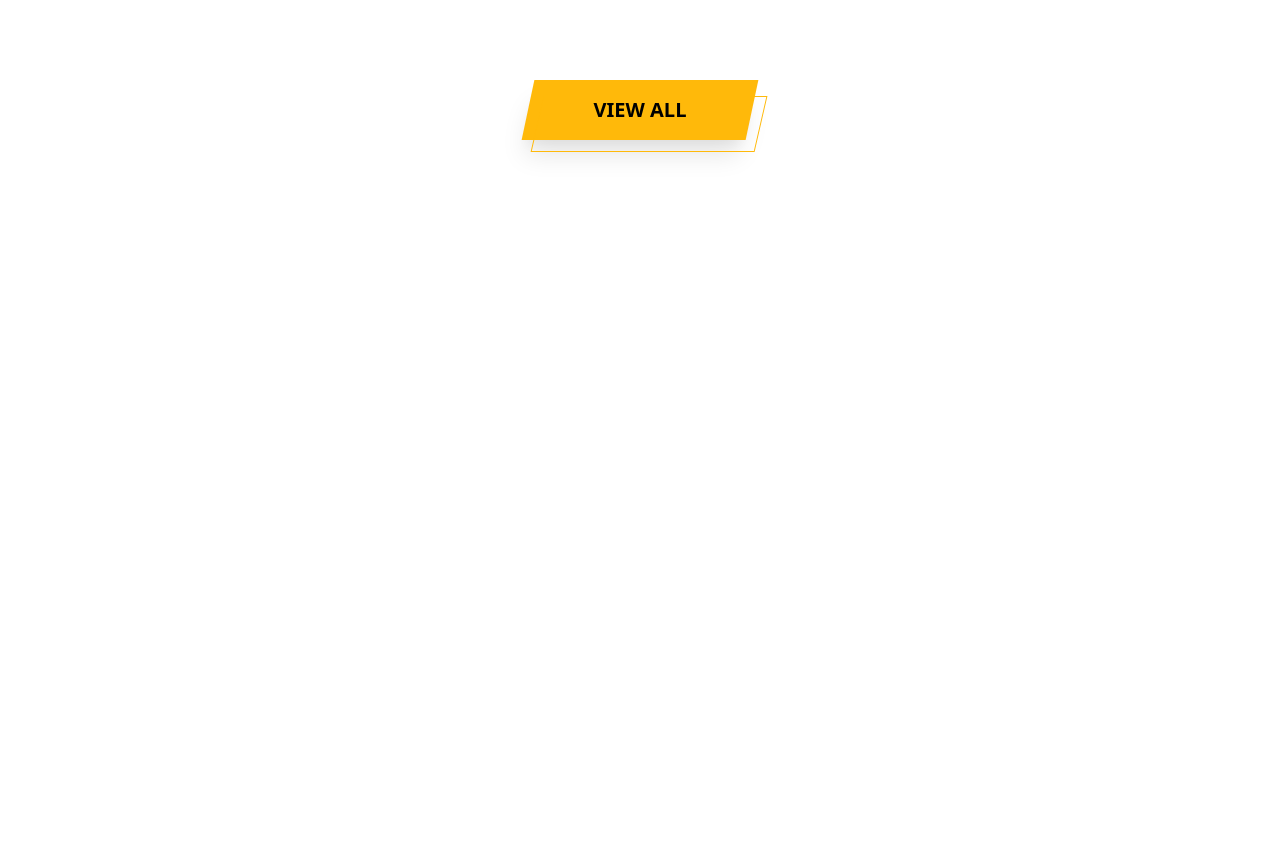
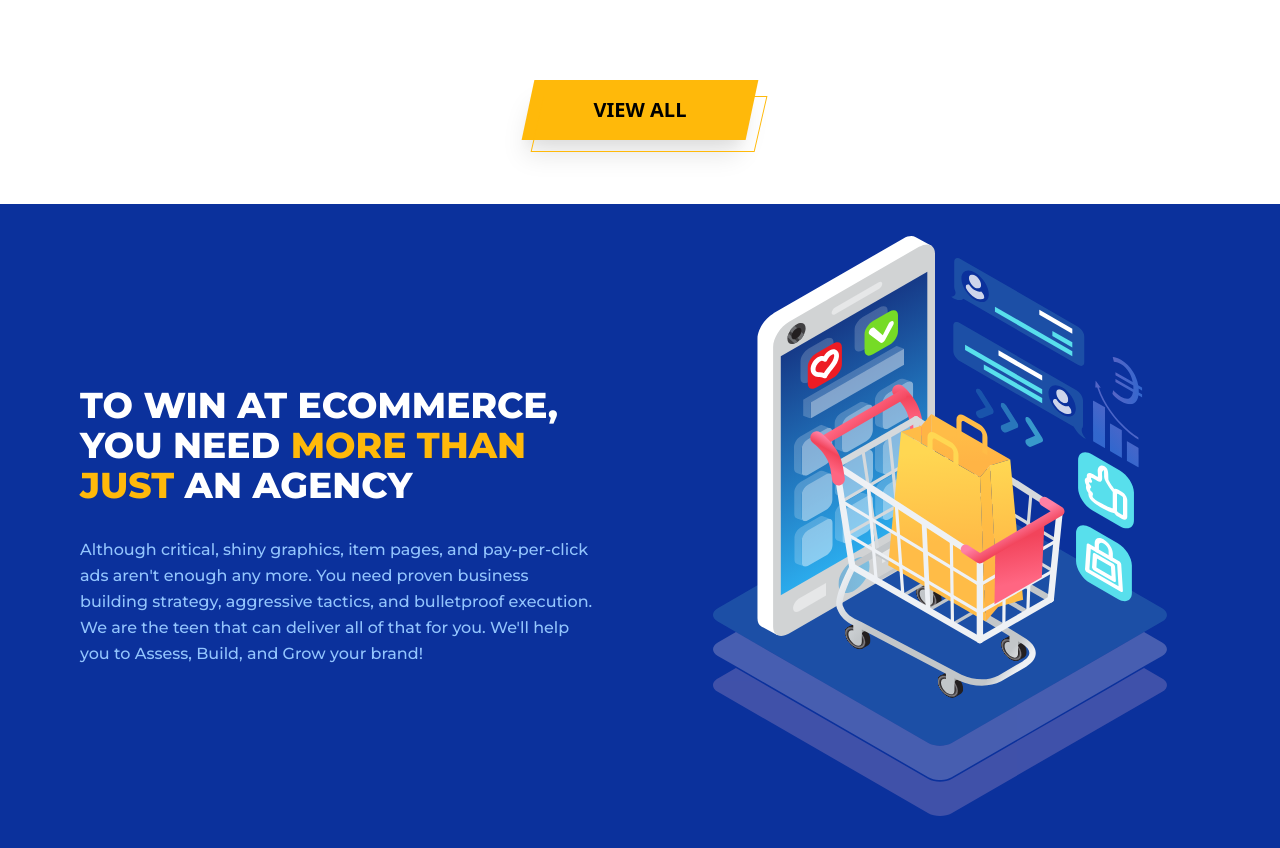
Before and after one commit to creer-pro/blaze, a PHP site: page / in a window 1280 px wide. Shown: the part 3384-4232 px from the top of the page. Before the commit the page ends 3539 px from the top, so only its background shows below. Run offline with PHP 8.4, Linux system fonts and the light colour scheme; some libraries are stand-ins or nearby versions.

Commit message:
Finished responsive styling for Win-at-ECommerce section

```diff
--- a/index.html
+++ b/index.html
@@ -258,14 +258,14 @@
     </div>
 
     <!-- SECTION: Win-at-ECommerce -->
-    <div class="hidden bg-ocean w-full py-8 px-10 mt-12 flex justify-between items-center">
-      <div class="w-1/2 p-10 font-montserrat">
-        <h3 class="uppercase text-white font-extrabold text-4xl mb-8 leading-snug">To win at ECommerce, you need <span class="text-goldish">more than just</span> an agency</h3>
-        <p class="leading-relaxed text-blue-300 font-medium">
+    <div class="bg-ocean w-full lg:py-8 lg:px-10 mt-12 lg:flex justify-between items-center | p-5 sm:p-10">
+      <div class="lg:w-1/2 lg:p-10 font-montserrat">
+        <h3 class="uppercase text-white font-extrabold lg:text-4xl lg:mb-8 md:leading-snug | text-2xl md:text-3xl mb-3 sm:mb-5">To win at ECommerce, you need <span class="text-goldish">more than just</span> an agency</h3>
+        <p class="md:leading-relaxed text-blue-300 md:font-medium | font-light">
           Although critical, shiny graphics, item pages, and pay-per-click ads aren't enough any more. You need proven business building strategy, aggressive tactics, and bulletproof execution. We are the teen that can deliver all of that for you. We'll help you to Assess, Build, and Grow your brand!
         </p>
       </div>
-      <div class="w-1/2">
+      <div class="hidden lg:block w-1/2">
         <img class="h-[580px] mx-auto" src="res/svg/win.svg" alt="win-at-ecommerce">
       </div>
     </div>
--- a/res/styles.css
+++ b/res/styles.css
@@ -1590,6 +1573,10 @@ video {
     margin-top: 4rem;
   }
 
+  .sm\:mb-5 {
+    margin-bottom: 1.25rem;
+  }
+
   .sm\:flex {
     display: flex;
   }
@@ -1600,6 +1587,14 @@ video {
 
   .sm\:grid-cols-3 {
     grid-template-columns: repeat(3, minmax(0, 1fr));
+  }
+
+  .sm\:p-8 {
+    padding: 2rem;
+  }
+
+  .sm\:p-10 {
+    padding: 2.5rem;
   }
 
   .sm\:px-3 {
@@ -1689,8 +1666,16 @@ video {
     line-height: 1.75rem;
   }
 
-  .md\:opacity-0 {
-    opacity: 0;
+  .md\:font-medium {
+    font-weight: 500;
+  }
+
+  .md\:leading-snug {
+    line-height: 1.375;
+  }
+
+  .md\:leading-relaxed {
+    line-height: 1.625;
   }
 }
 
@@ -1712,6 +1697,14 @@ video {
     margin-left: 1.25rem;
   }
 
+  .lg\:mt-12 {
+    margin-top: 3rem;
+  }
+
+  .lg\:mb-8 {
+    margin-bottom: 2rem;
+  }
+
   .lg\:block {
     display: block;
   }
@@ -1736,6 +1729,10 @@ video {
     width: 33.333333%;
   }
 
+  .lg\:w-1\/2 {
+    width: 50%;
+  }
+
   .lg\:flex-row {
     flex-direction: row;
   }
@@ -1750,6 +1747,10 @@ video {
 
   .lg\:p-0 {
     padding: 0px;
+  }
+
+  .lg\:p-10 {
+    padding: 2.5rem;
   }
 
   .lg\:px-16 {
@@ -1767,6 +1768,16 @@ video {
     padding-bottom: 1.25rem;
   }
 
+  .lg\:py-8 {
+    padding-top: 2rem;
+    padding-bottom: 2rem;
+  }
+
+  .lg\:px-10 {
+    padding-left: 2.5rem;
+    padding-right: 2.5rem;
+  }
+
   .lg\:pt-20 {
     padding-top: 5rem;
   }
@@ -1805,6 +1816,11 @@ video {
     line-height: 1.75rem;
   }
 
+  .lg\:text-4xl {
+    font-size: 2.25rem;
+    line-height: 2.5rem;
+  }
+
   .lg\:leading-loose {
     line-height: 2;
   }
```
Also changed, not shown: other parts of res/styles.css (+31 -66 lines).
